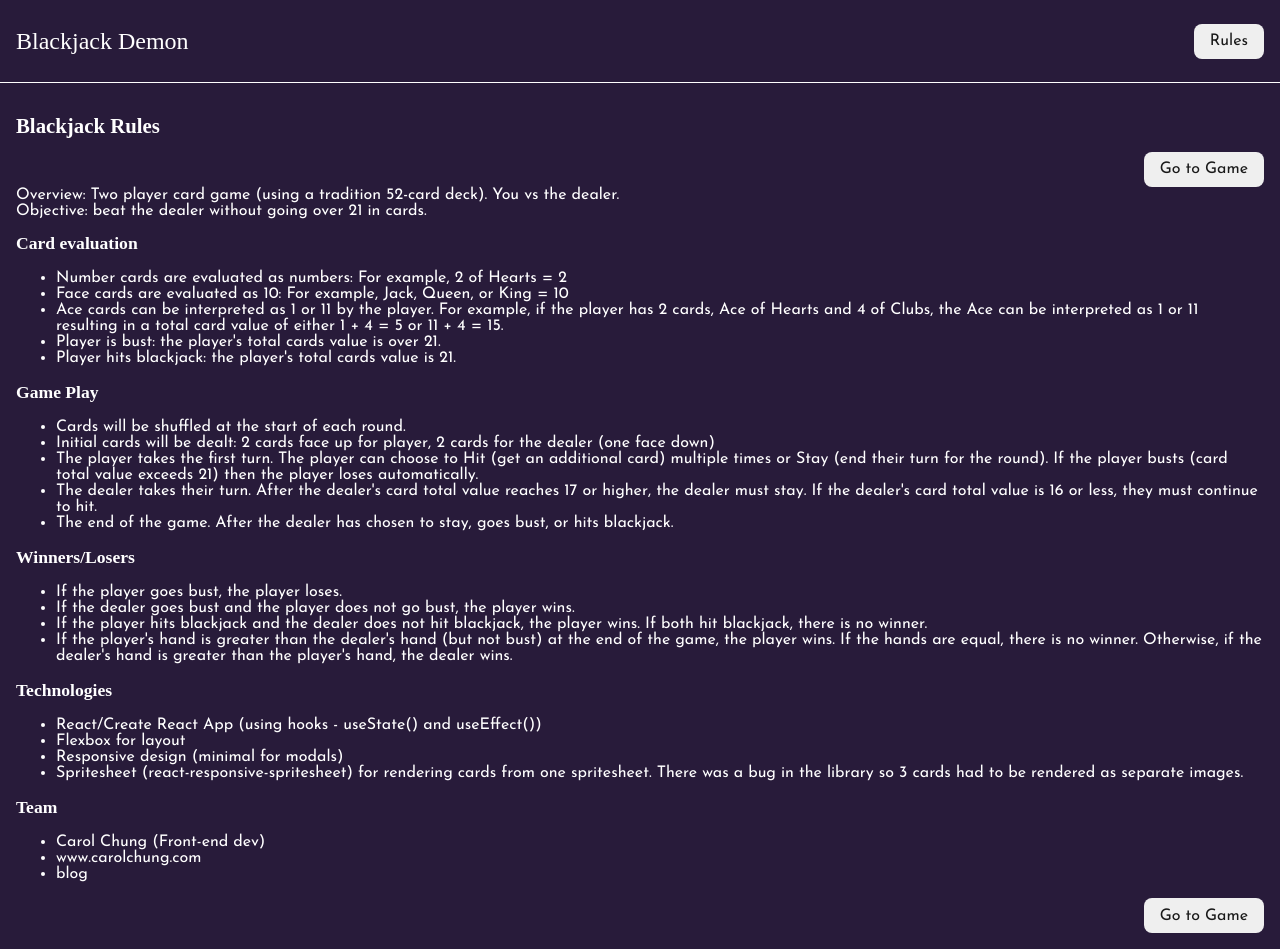
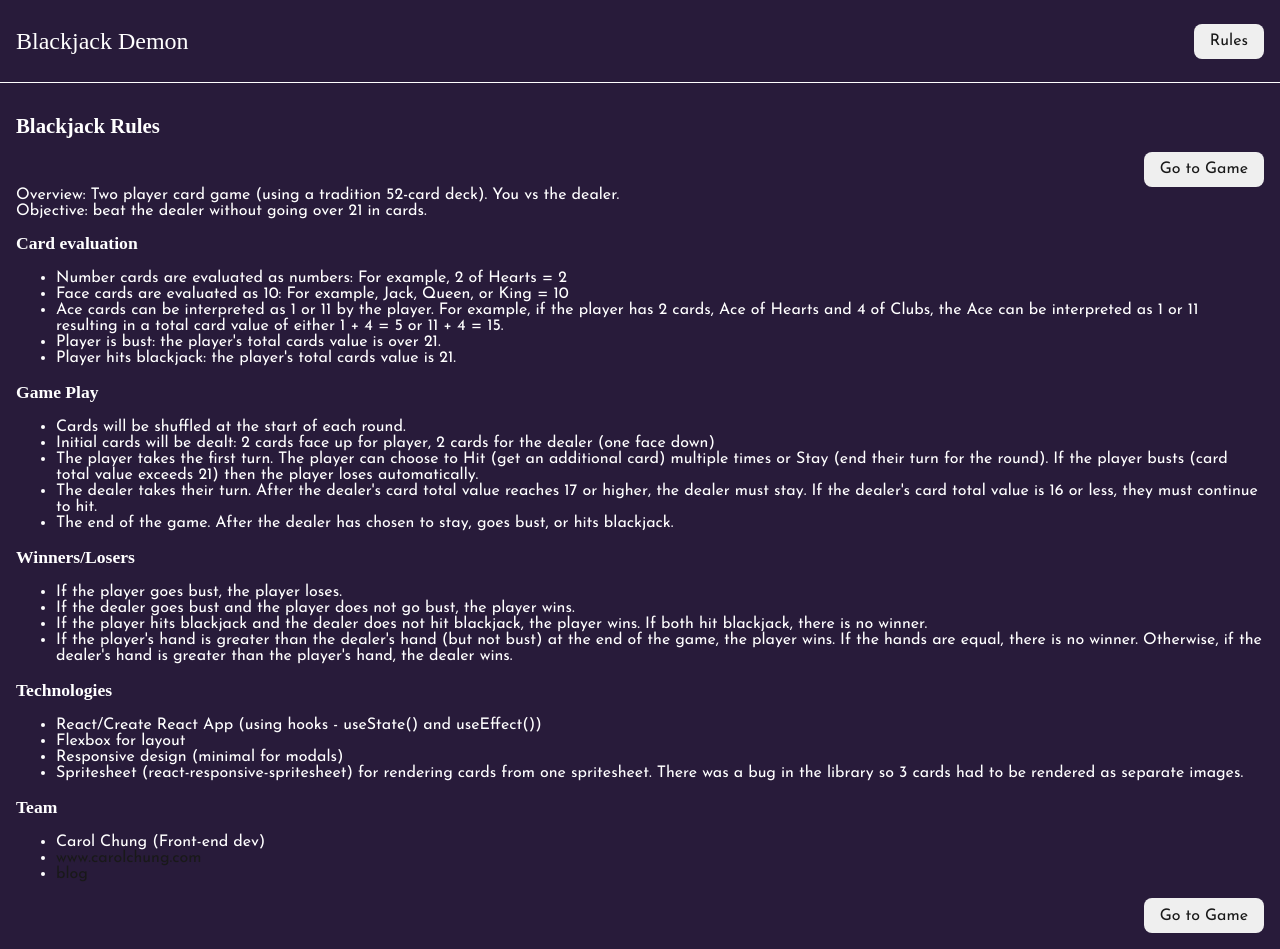
Before and after one commit to cch5ng/blackjack-demon, a React (Create React App) app: page / in a window 1280 px wide. Built offline with nearby package versions, Linux system fonts and the light colour scheme; a web font is replaced by a local one.

Commit message:
update landing color

```diff
--- a/src/App.css
+++ b/src/App.css
@@ -69,7 +69,7 @@ main {
 
 a:link,
 a:visited {
-  color: #fff;
+  color: #191919;
   text-decoration: none;
 }
 
```
